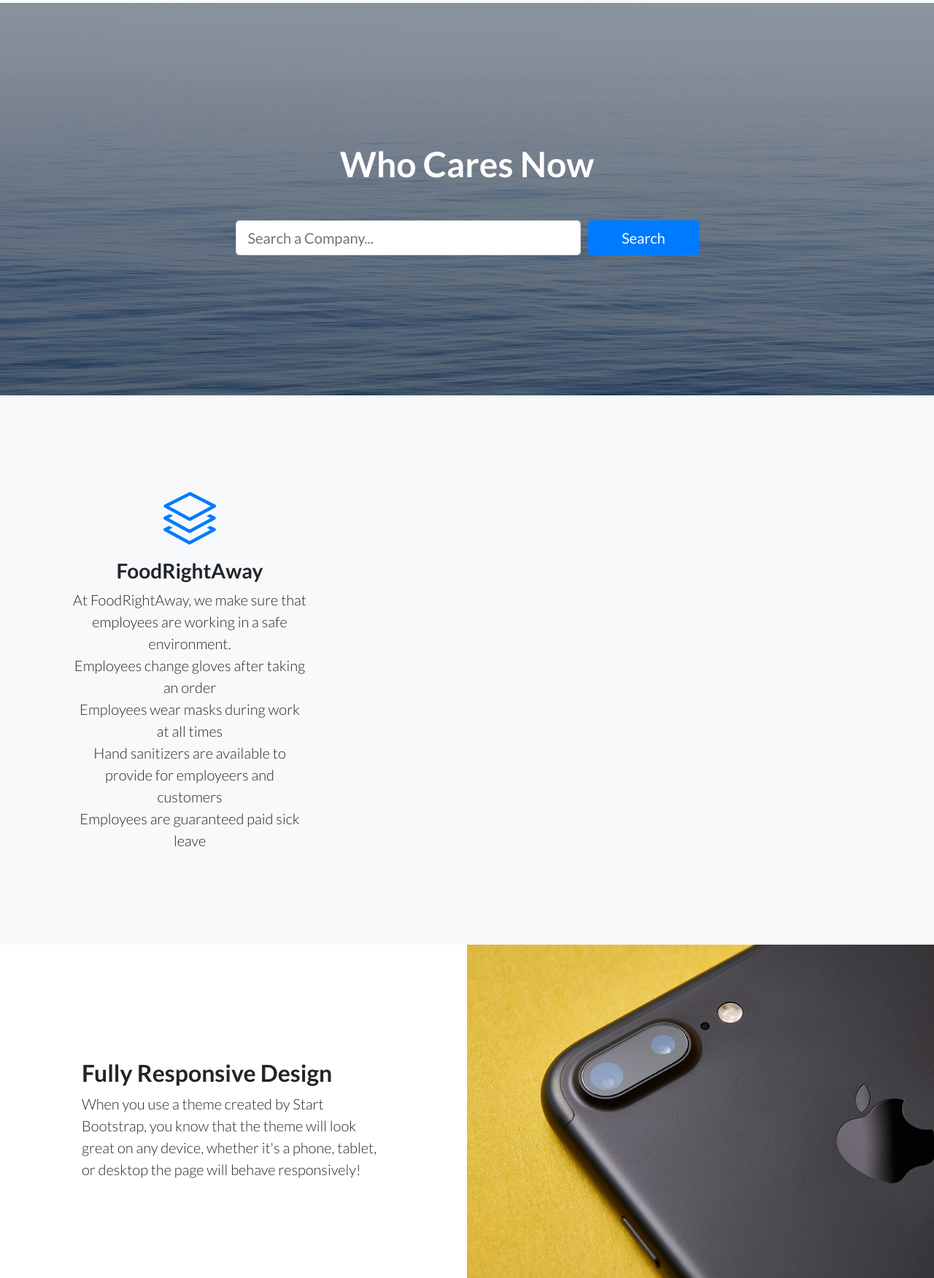
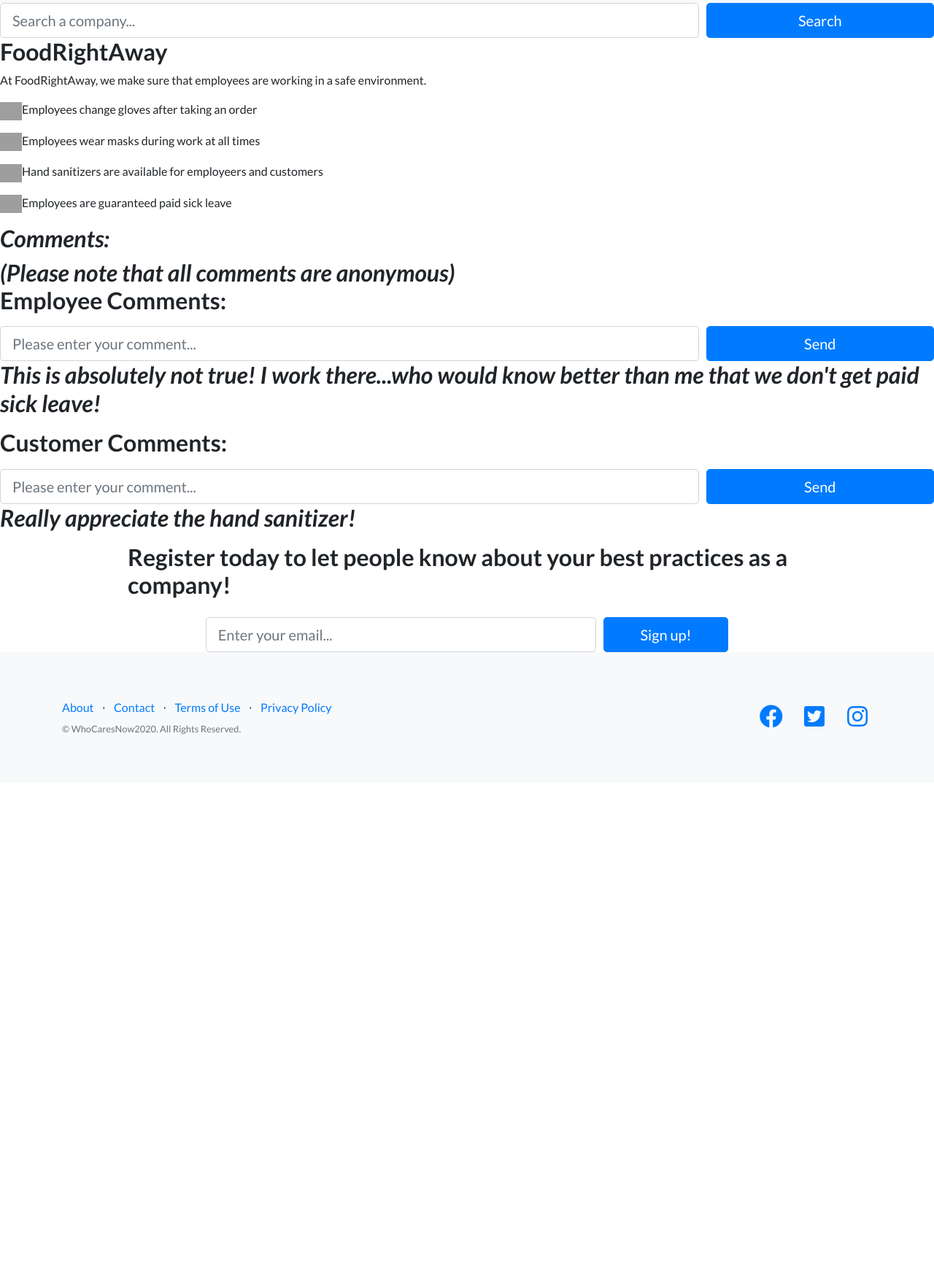
Before and after one commit to Boiz-TogetherVsVirus/whocaresnow, a website: page company details page/index.html in a window 1280 px wide. Shown: the part 52-1804 px from the top of the page at 73% size. After the commit the page ends 1125 px from the top, so only its background shows below. Drawn offline with Linux system fonts and the light colour scheme; grey boxes are pictures that could not be loaded.

Commit message:
Update index.html

```diff
--- a/company details page/index.html
+++ b/company details page/index.html
@@ -8,7 +8,7 @@
   <meta name="description" content="">
   <meta name="author" content="">
 
-  <title>Who Cares Now</title>
+  <title>Who Cares Now?</title>
 
   <!-- Bootstrap core CSS -->
   <link href="vendor/bootstrap/css/bootstrap.min.css" rel="stylesheet">
@@ -19,6 +19,7 @@
   <link href="https://fonts.googleapis.com/css?family=Lato:300,400,700,300italic,400italic,700italic" rel="stylesheet" type="text/css">
 
   <!-- Custom styles for this template -->
+  <link href="css/landing-page.css" rel="stylesheet">
   <link href="css/landing-page.min.css" rel="stylesheet">
 
 </head>
@@ -29,122 +30,70 @@
   <nav class="navbar navbar-light bg-light static-top">
     <div class="container">
       <a class="navbar-brand" href="#">WhoCaresNow</a>
+      <img scr="logoOrange.png"></img>
       <a class="btn btn-primary" href="#">Contact Us!</a>
     </div>
   </nav>
 
-  <!-- Masthead -->
-  <header class="masthead text-white text-center">
-    <div class="overlay"></div>
-    <div class="container">
-      <div class="row">
-        <div class="col-xl-9 mx-auto">
-          <h1 class="mb-5">Who Cares Now</h1>
-        </div>
-        <div class="col-md-10 col-lg-8 col-xl-7 mx-auto">
-          <form>
   <div class="form-row">
     <div class="col-12 col-md-9 mb-2 mb-md-0">
-                <input type="Search Company" class="form-control form-control-lg" placeholder="Search a Company...">
+      <input type="Search Company" class="form-control form-control-lg" placeholder="Search a company...">
     </div>
     <div class="col-12 col-md-3">
       <button type="submit" class="btn btn-block btn-lg btn-primary">Search</button>
     </div>
   </div>
-          </form>
+
+  <div>
+    <h2 class="name" onclick="location.href='google.ca';">FoodRightAway</h2>
+      <div class="intro">
+        <p>At FoodRightAway, we make sure that employees are working in a safe environment.</p>
+      </div>
+      <div class="companyDescription">
+        <h7 class="precautions">
+          <p><img src="https://w0.pngwave.com/png/302/356/medical-glove-nitrile-rubber-latex-purple-png-clip-art.png" alt="gloves" width=30px height=25px></img>Employees change gloves after taking an order</p>
+          <p><img src="https://i2.pngguru.com/preview/824/707/766/n95-surgical-mask-yellow-electrical-supply-ceiling-extension-cord-png-clipart.jpg" alt="masks" width=30px height=25px></img>Employees wear masks during work at all times</p>
+          <p><img src="https://img.favpng.com/13/14/24/hand-sanitizer-drawing-clip-art-png-favpng-Y7tVKUGj747DPrNBEHQDra0jr.jpg" alt="handSanitizer" width=30px height=25px>Hand sanitizers are available for employeers and customers</p>
+          <p><img src="https://www.pinclipart.com/picdir/middle/409-4095058_fever-clipart-pneumonia-patient-sick-leave-icon-png.png" alt="sickLeave" width=30px height=25px>Employees are guaranteed paid sick leave</p>
+        </h7>
+      </div>
+  </div>
+
+  <div>
+    <h2 class="comments"><i>Comments:</i></h2>
+    <h2 class=noteComment><i>(Please note that all comments are anonymous)</i></2>
+    <div class="commentSection">
+      <p>Employee Comments:</p>
+      <div class="form-row">
+        <div class="col-12 col-md-9 mb-2 mb-md-0">
+          <input type="email" class="form-control form-control-lg" placeholder="Please enter your comment...">
+        </div>
+        <div class="col-12 col-md-3">
+          <button type="submit" class="btn btn-block btn-lg btn-primary">Send</button>
+        </div>
+      </div>
+      <div class="opinion">
+        <p><i>This is absolutely not true! I work there...who would know better than me that we don't get paid sick leave!</i></p>
+      </div>
+      <p>Customer Comments:</p>
+      <div class="form-row">
+        <div class="col-12 col-md-9 mb-2 mb-md-0">
+          <input type="email" class="form-control form-control-lg" placeholder="Please enter your comment...">
+        </div>
+        <div class="col-12 col-md-3">
+          <!--<button type="submit" class="btn btn-block btn-lg btn-primary" onclick="window.location.href = 'https://google.com';">Send</button>-->
+          <button type="submit" class="btn btn-block btn-lg btn-primary" onclick="window.location.href = 'homepage/index.html'">Send</button>
+        </div>
+      </div>
+      <div class="opinion">
+        <p><i>Really appreciate the hand sanitizer!</i></p>
       </div>
     </div>
   </div>
-  </header>
 
-  <!-- Icons Grid -->
-  <section class="features-icons bg-light text-center">
-    <div class="container">
-      <div class="row">
-
-        <div class="col-lg-4">
-          <div class="features-icons-item mx-auto mb-5 mb-lg-0 mb-lg-3">
-            <div class="features-icons-icon d-flex">
-              <i class="icon-layers m-auto text-primary"></i>
-            </div>
-            <h3>FoodRightAway</h3>
-            <p class="lead mb-0">At FoodRightAway, we make sure that employees are working in a safe environment.</p>
-            <p class="lead mb-0">Employees change gloves after taking an order</p>
-            <p class="lead mb-0">Employees wear masks during work at all times</p>
-            <p class="lead mb-0">Hand sanitizers are available to provide for employeers and customers</p>
-            <p class="lead mb-0">Employees are guaranteed paid sick leave</p>
-          </div>
-        </div>
-
-      </div>
-    </div>
-  </section>
-
-  <!-- Image Showcases -->
-  <section class="showcase">
-    <div class="container-fluid p-0">
-      <div class="row no-gutters">
-
-        <div class="col-lg-6 order-lg-2 text-white showcase-img" style="background-image: url('img/bg-showcase-1.jpg');"></div>
-        <div class="col-lg-6 order-lg-1 my-auto showcase-text">
-          <h2>Fully Responsive Design</h2>
-          <p class="lead mb-0">When you use a theme created by Start Bootstrap, you know that the theme will look great on any device, whether it's a phone, tablet, or desktop the page will behave responsively!</p>
-        </div>
-      </div>
-      <div class="row no-gutters">
-        <div class="col-lg-6 text-white showcase-img" style="background-image: url('img/bg-showcase-2.jpg');"></div>
-        <div class="col-lg-6 my-auto showcase-text">
-          <h2>Updated For Bootstrap 4</h2>
-          <p class="lead mb-0">Newly improved, and full of great utility classes, Bootstrap 4 is leading the way in mobile responsive web development! All of the themes on Start Bootstrap are now using Bootstrap 4!</p>
-        </div>
-      </div>
-      <div class="row no-gutters">
-        <div class="col-lg-6 order-lg-2 text-white showcase-img" style="background-image: url('img/bg-showcase-3.jpg');"></div>
-        <div class="col-lg-6 order-lg-1 my-auto showcase-text">
-          <h2>Easy to Use &amp; Customize</h2>
-          <p class="lead mb-0">Landing Page is just HTML and CSS with a splash of SCSS for users who demand some deeper customization options. Out of the box, just add your content and images, and your new landing page will be ready to go!</p>
-        </div>
-      </div>
-    </div>
-  </section>
-
-  <!-- Testimonials -->
-  <section class="testimonials text-center bg-light">
-    <div class="container">
-      <h2 class="mb-5">What people are saying...</h2>
-      <div class="row">
-        <div class="col-lg-4">
-          <div class="testimonial-item mx-auto mb-5 mb-lg-0">
-            <img class="img-fluid rounded-circle mb-3" src="img/testimonials-1.jpg" alt="">
-            <h5>Margaret E.</h5>
-            <p class="font-weight-light mb-0">"This is fantastic! Thanks so much guys!"</p>
-          </div>
-        </div>
-        <div class="col-lg-4">
-          <div class="testimonial-item mx-auto mb-5 mb-lg-0">
-            <img class="img-fluid rounded-circle mb-3" src="img/testimonials-2.jpg" alt="">
-            <h5>Fred S.</h5>
-            <p class="font-weight-light mb-0">"Bootstrap is amazing. I've been using it to create lots of super nice landing pages."</p>
-          </div>
-        </div>
-        <div class="col-lg-4">
-          <div class="testimonial-item mx-auto mb-5 mb-lg-0">
-            <img class="img-fluid rounded-circle mb-3" src="img/testimonials-3.jpg" alt="">
-            <h5>Sarah W.</h5>
-            <p class="font-weight-light mb-0">"Thanks so much for making these free resources available to us!"</p>
-          </div>
-        </div>
-      </div>
-    </div>
-  </section>
-
-  <!-- Call to Action -->
-  <section class="call-to-action text-white text-center">
-    <div class="overlay"></div>
-    <div class="container">
-      <div class="row">
+  <div class="registerCompany">
     <div class="col-xl-9 mx-auto">
-          <h2 class="mb-4">Ready to register your company? Sign up now!</h2>
+      <h2 class="mb-4">Register today to let people know about your best practices as a company!</h2>
     </div>
     <div class="col-md-10 col-lg-8 col-xl-7 mx-auto">
       <form>
@@ -159,8 +108,6 @@
       </form>
     </div>
   </div>
-    </div>
-  </section>
 
   <!-- Footer -->
   <footer class="footer bg-light">
```
Lines whose indentation alone changed are shown as unchanged.
